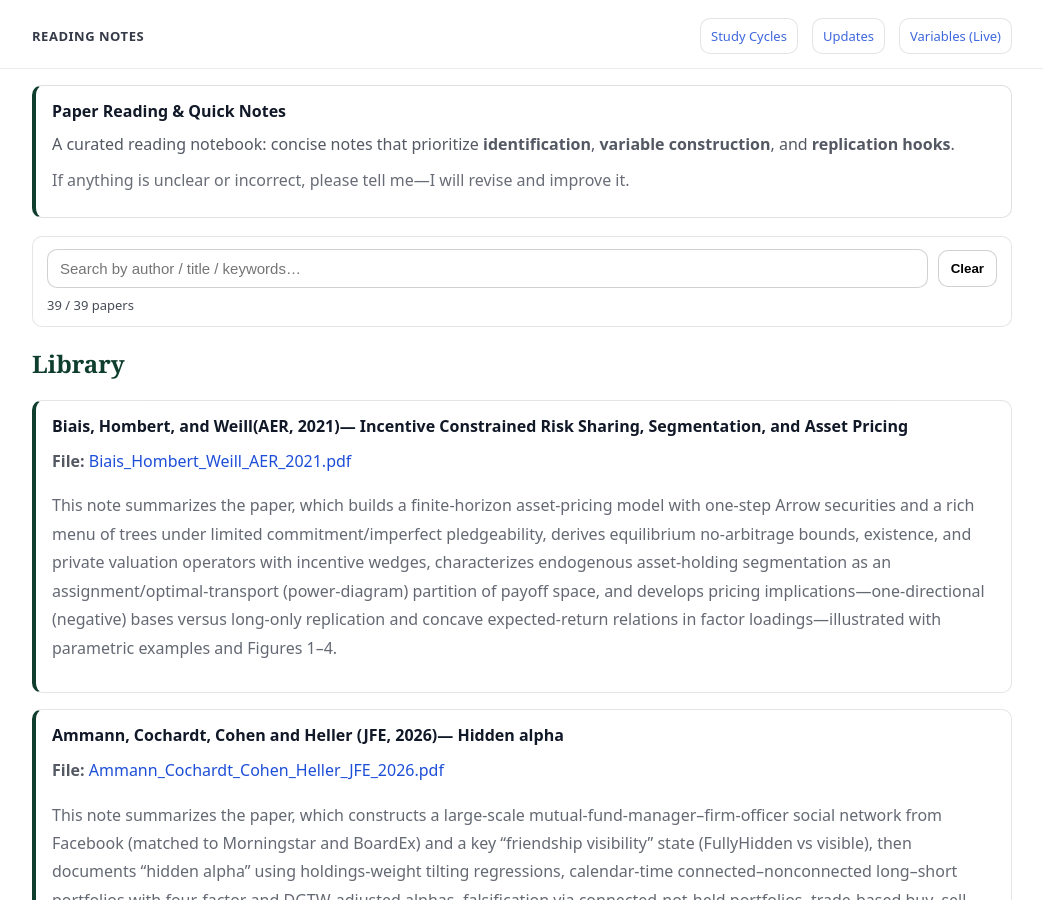
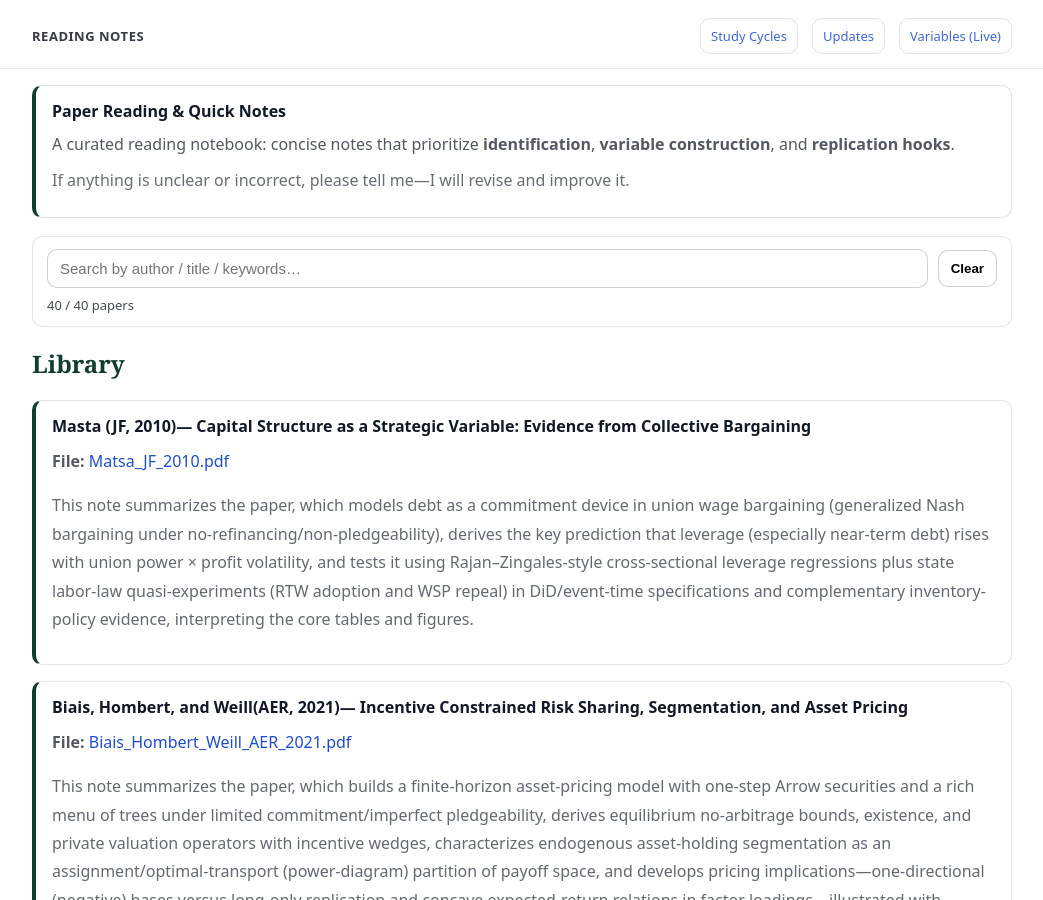
Before and after one commit to yaxinzn/study-archive, a Jekyll site: the page built from reading/index.md, in a window 1280 px wide and 900 px high. Shown: the whole window, without its empty margins (118-1161 px from the left). Built offline with Jekyll 4.4.1, drawn with Linux system fonts in a browser that asks for light colours.

Commit message:
Reading: add/update Matsa_JF_2010.pdf

```diff
--- a/_data/reading.yml
+++ b/_data/reading.yml
@@ -1,3 +1,7 @@
+- title: "Masta (JF, 2010)— Capital Structure as a Strategic Variable: Evidence from Collective Bargaining"
+  file: "Matsa_JF_2010.pdf"
+  desc: "This note summarizes the paper, which models debt as a commitment device in union wage bargaining (generalized Nash bargaining under no-refinancing/non-pledgeability), derives the key prediction that leverage (especially near-term debt) rises with union power × profit volatility, and tests it using Rajan–Zingales-style cross-sectional leverage regressions plus state labor-law quasi-experiments (RTW adoption and WSP repeal) in DiD/event-time specifications and complementary inventory-policy evidence, interpreting the core tables and figures."
+
 - title: "Biais, Hombert, and Weill(AER, 2021)— Incentive Constrained Risk Sharing, Segmentation, and Asset Pricing"
   file: "Biais_Hombert_Weill_AER_2021.pdf"
   desc: "This note summarizes the paper, which builds a finite-horizon asset-pricing model with one-step Arrow securities and a rich menu of trees under limited commitment/imperfect pledgeability, derives equilibrium no-arbitrage bounds, existence, and private valuation operators with incentive wedges, characterizes endogenous asset-holding segmentation as an assignment/optimal-transport (power-diagram) partition of payoff space, and develops pricing implications—one-directional (negative) bases versus long-only replication and concave expected-return relations in factor loadings—illustrated with parametric examples and Figures 1–4."
```
Also changed, not shown: 1 other file.
